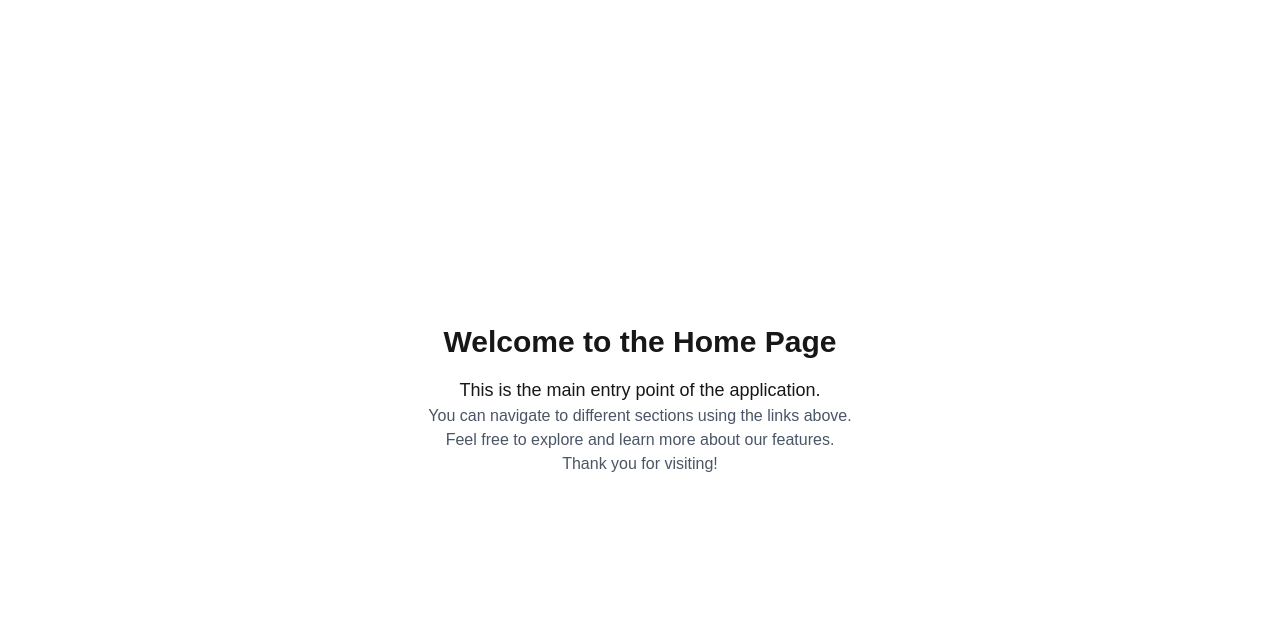
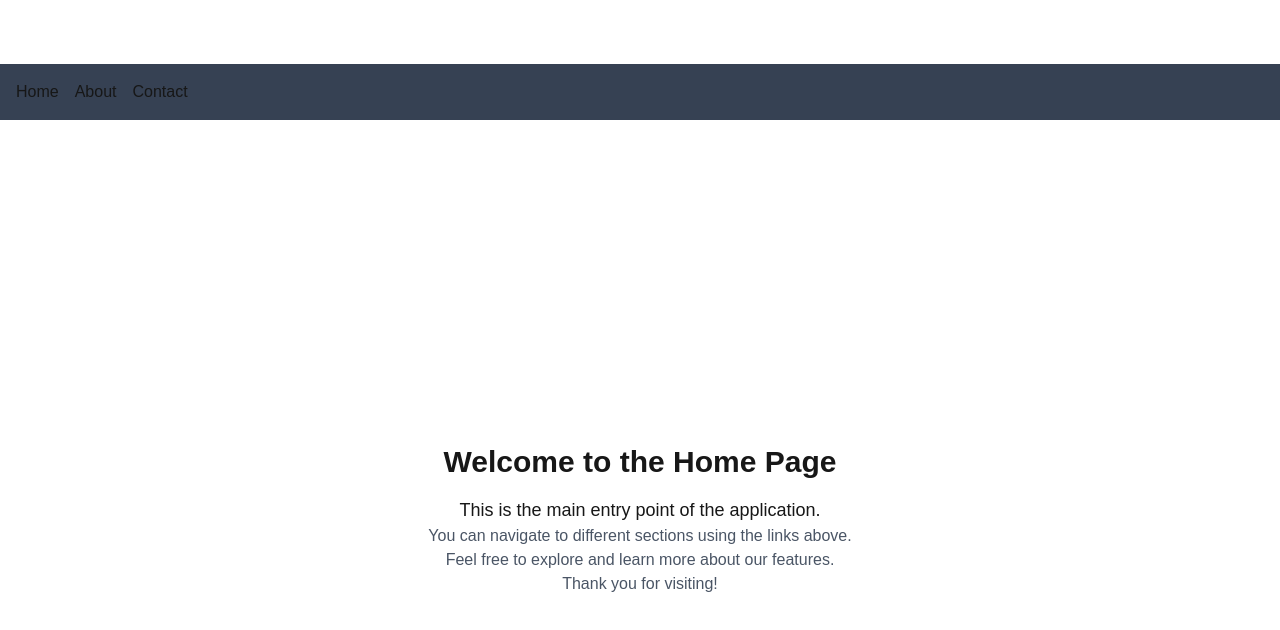
Before and after one commit to edwineduuuh/alx-project-0x02-setup, a Next.js app in the folder alx-project-0x02/: page / in a window 1280 px wide. Shown: the top 630 px of the page. Built offline with nearby package versions, Linux system fonts and the light colour scheme.

Commit message:
Implement basic routing using the Pages Router in Next.js.

```diff
--- a/alx-project-0x02/components/layout/Header.tsx
+++ b/alx-project-0x02/components/layout/Header.tsx
@@ -1,16 +1,23 @@
 import React from 'react';
+import Link from 'next/link';
 
 const Header = () => {
   return (
     <div>
-      <header className="bg-blue-500 text-white p-4">
+      <header className="bg-black-500 text-white p-4">
         <h1 className="text-2xl font-bold">My Application</h1>
       </header>
-      <nav className="bg-gray-200 p-4">
+      <nav className="bg-gray-700 p-4">
         <ul className="flex space-x-4">
-          <li><a href="/home" className="text-blue-700 hover:underline">Home</a></li>
-          <li><a href="/about" className="text-blue-700 hover:underline">About</a></li>
-          <li><a href="/contact" className="text-blue-700 hover:underline">Contact</a></li>
+          <li>
+            <Link href="/home" className="text-white-700 hover:underline">Home</Link>
+          </li>
+          <li>
+            <Link href="/about" className="text-white-700 hover:underline">About</Link>
+          </li>
+          <li>
+            <Link href="/contact" className="text-white-700 hover:underline">Contact</Link>
+          </li>
         </ul>
       </nav>
     </div>
--- a/alx-project-0x02/pages/index.tsx
+++ b/alx-project-0x02/pages/index.tsx
@@ -1,5 +1,9 @@
+import Header from '../components/layout/Header';
+
 export default function Home() {
   return (
+    <div>
+      <Header />
       <div className="flex items-center justify-center h-screen">
         <div className="text-center">
           <h1 className="text-3xl font-bold mb-4">Welcome to the Home Page</h1>
@@ -9,5 +13,6 @@ export default function Home() {
           <p className="text-gray-600">Thank you for visiting!</p>
         </div>
       </div>
+    </div>
   );
 }
```
Lines whose indentation alone changed are shown as unchanged.
